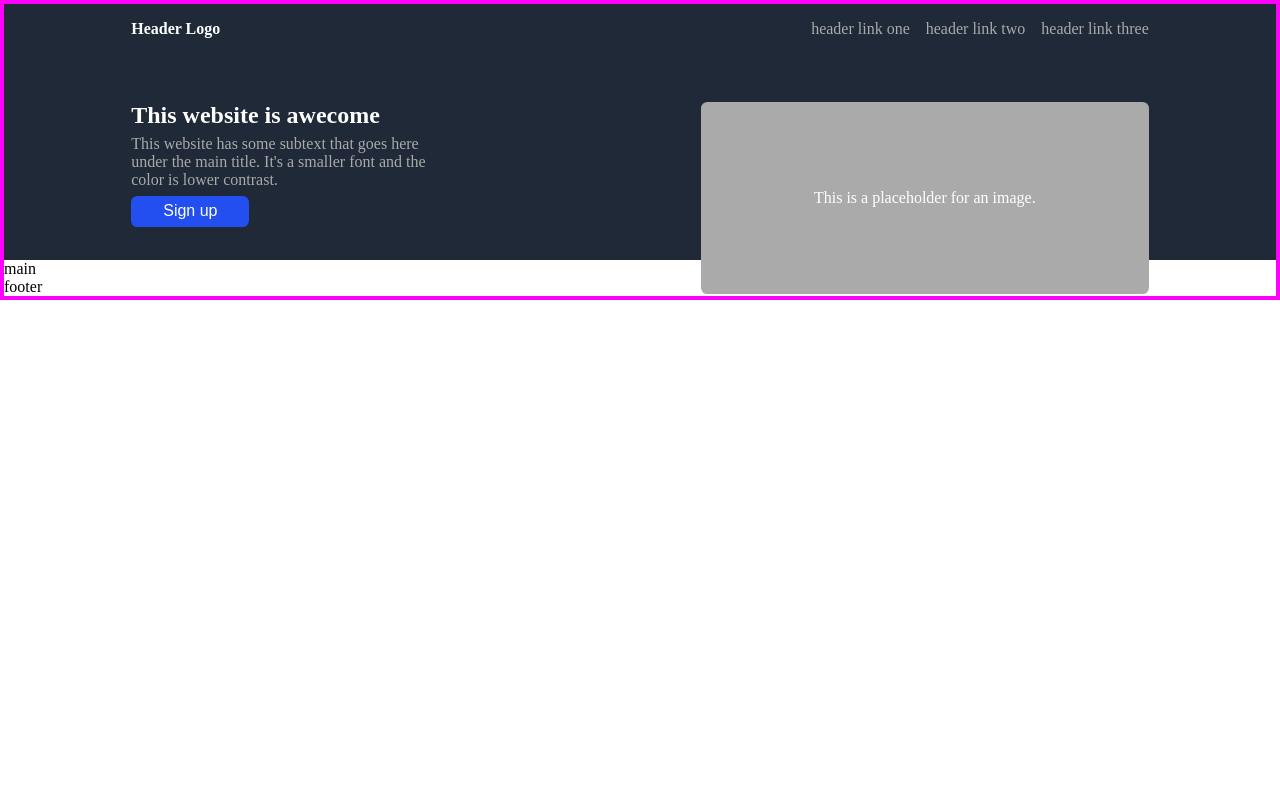
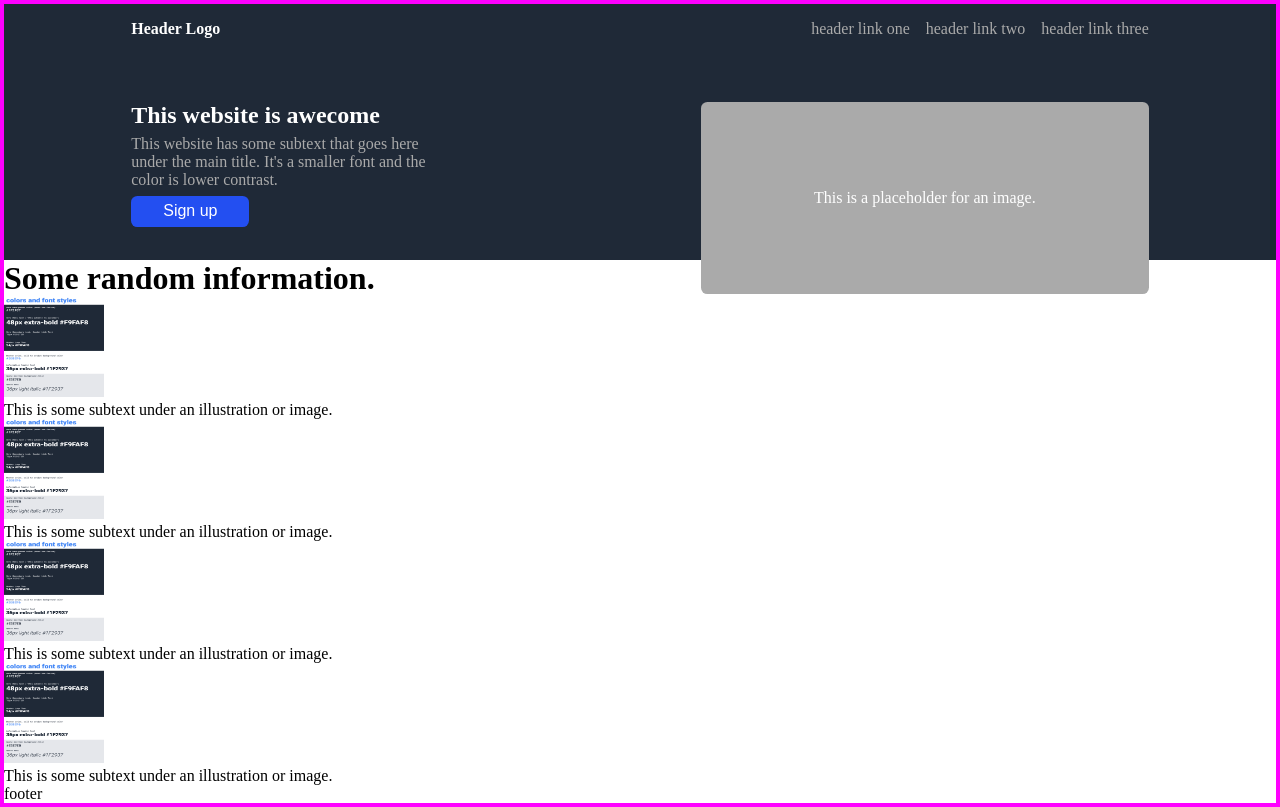
Before and after one commit to chhum-chanleak/landing-page, a plain HTML site: page index.html in a window 1280 px wide. Drawn offline with Linux system fonts and the light colour scheme.

Commit message:
feat: Add 'main' section index.html

```diff
--- a/index.html
+++ b/index.html
@@ -35,7 +35,25 @@
     </header>
 
     <main>
-      main
+      <h1>Some random information.</h1>
+      <div class="main-images">
+        <figure class="image">
+          <img src="./img/colors-and-fonts.png" alt="Colors and fonts." height="100" width="100">
+          <figcaption>This is some subtext under an illustration or image.</figcaption>
+        </figure>
+        <figure class="image">
+          <img src="./img/colors-and-fonts.png" alt="Colors and fonts." height="100" width="100">
+          <figcaption>This is some subtext under an illustration or image.</figcaption>
+        </figure>
+        <figure class="image">
+          <img src="./img/colors-and-fonts.png" alt="Colors and fonts." height="100" width="100">
+          <figcaption>This is some subtext under an illustration or image.</figcaption>
+        </figure>
+        <figure class="image">
+          <img src="./img/colors-and-fonts.png" alt="Colors and fonts." height="100" width="100">
+          <figcaption>This is some subtext under an illustration or image.</figcaption>
+        </figure>
+      </div>
     </main>
 
     <footer>
```
